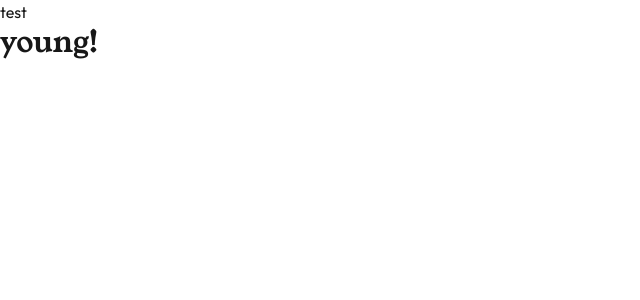
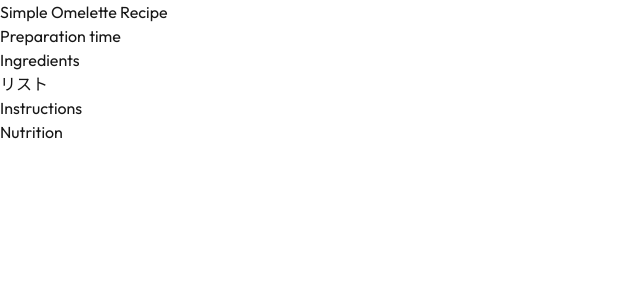
Before and after one commit to BlonoBuccellati/fm-recipe-page, a Next.js app: page / in a window 1280 px wide. Shown: the top 300 px of the page, without its empty margins (0-640 px from the left). Built offline with nearby package versions, Linux system fonts and the light colour scheme.

Commit message:
chore(markup):レイアウト用のHTLM構造を仮で追加。

```diff
--- a/src/app/page.tsx
+++ b/src/app/page.tsx
@@ -1,8 +1,36 @@
 export default function Home() {
   return (
-    <div>
-      <div>test</div>
-      <div className='font-young text-3xl'>young!</div>
+    <div className=''>
+      {/* Image */}
+      {/* Content */}
+      <div>
+        {/* Header */}
+        <h1>Simple Omelette Recipe</h1>
+        {/* paragraph */}
+        <p></p>
+        {/* preparation time */}
+        <div>
+          <h3>Preparation time</h3>
+          {/* リスト */}
+        </div>
+        {/* Ingredients */}
+        <div>
+          <h2>Ingredients</h2>
+          <ul>
+            <li>リスト</li>
+          </ul>
+        </div>
+        {/* Instructions */}
+        <div>
+          <h2>Instructions</h2>
+          {/* リスト */}
+        </div>
+        <div>
+          <h2>Nutrition</h2>
+          {/* paragraph */}
+          {/* table */}
+        </div>
+      </div>
     </div>
   );
 }
```
